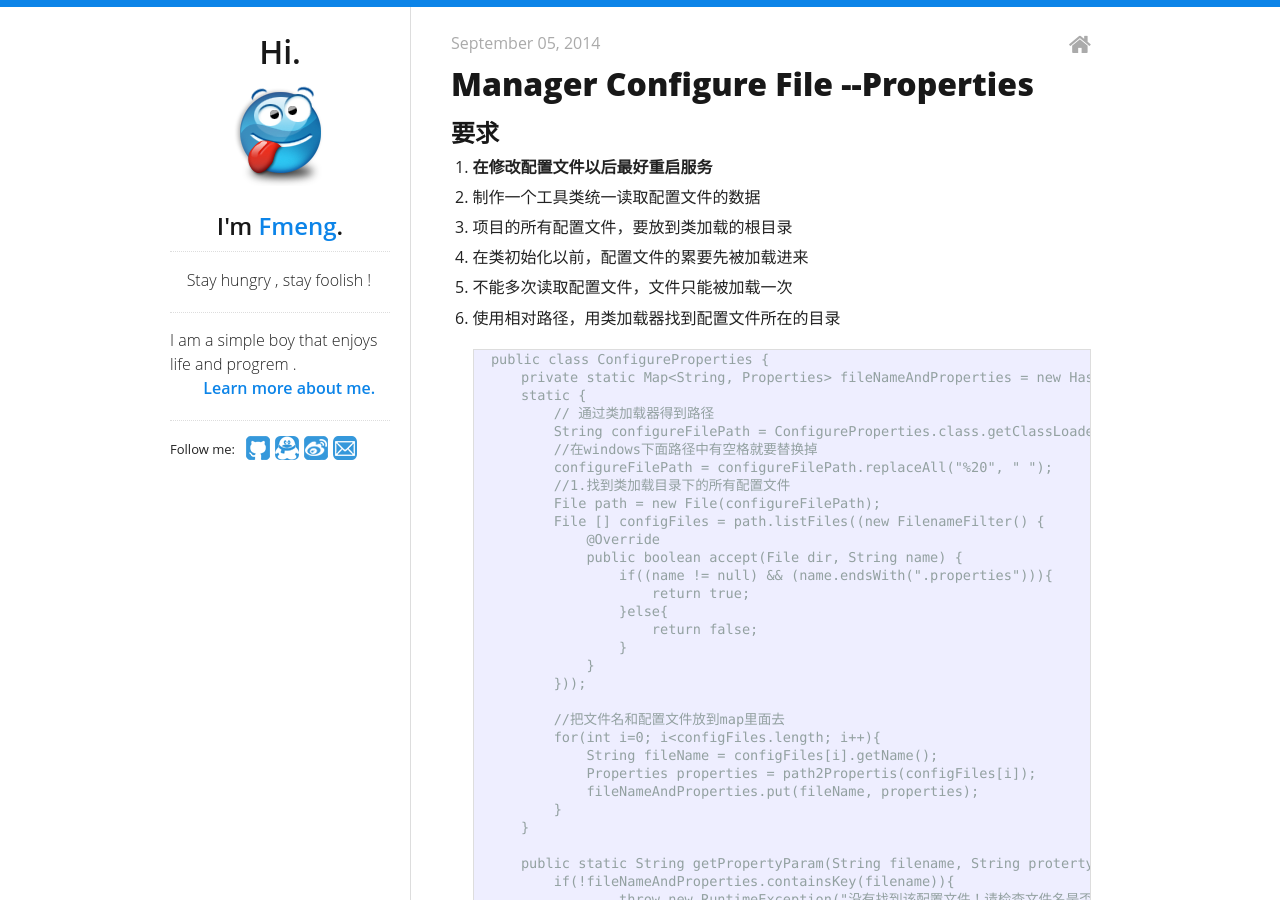
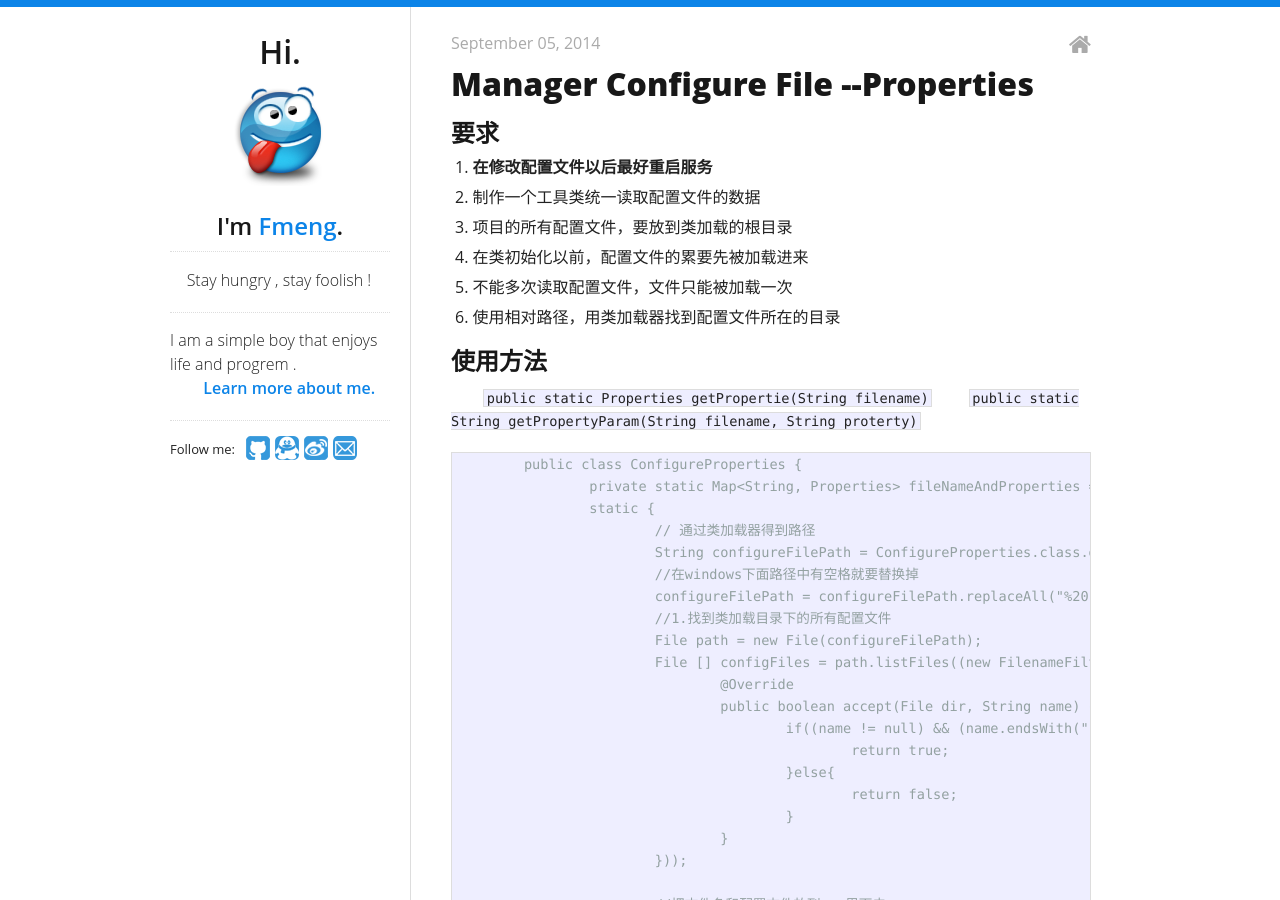
Before and after one commit to fmeng/fmeng.github.io, a Jekyll site: the page built from _posts/2014-09-05-manager-configure-file-properties.md, in a window 1280 px wide and 900 px high. Built offline with Jekyll 4.4.1, drawn with Linux system fonts in a browser that asks for light colours; Markdown is read by kramdown in place of the engine named in the settings; comment, search, counter and statistics services are not loaded.

Commit message:
添加使用方法

```diff
--- a/_posts/2014-09-05-manager-configure-file-properties.md
+++ b/_posts/2014-09-05-manager-configure-file-properties.md
@@ -13,6 +13,11 @@ categories:
 3. 在类初始化以前，配置文件的累要先被加载进来
 4. 不能多次读取配置文件，文件只能被加载一次
 5. 使用相对路径，用类加载器找到配置文件所在的目录
+
+## 使用方法 ##
+
+&emsp;&emsp;`public static Properties getPropertie(String filename)`
+&emsp;&emsp;`public static String getPropertyParam(String filename, String proterty)`
 
 		public class ConfigureProperties {
 			private static Map<String, Properties> fileNameAndProperties = new HashMap<>();
```
